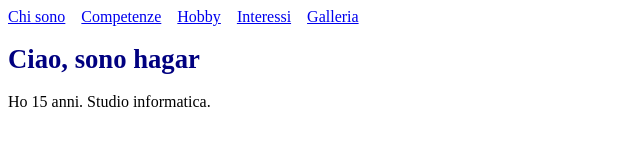
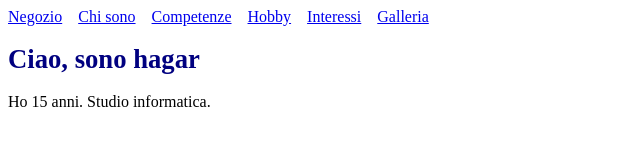
Before and after one commit to hagarabdelkarim/mio-sito, a plain HTML site: page index.html in a window 1280 px wide. Shown: the whole page, without its empty margins (0-640 px from the left). Drawn offline with Linux system fonts and the light colour scheme.

Commit message:
Add files via upload

```diff
--- a/index.html
+++ b/index.html
@@ -7,6 +7,7 @@
 </head>
 <body>
   <nav>
+    <a href="negozio/index.html">Negozio</a>
     <a href="index.html">Chi sono</a>
     <a href="competenze.html">Competenze</a>
     <a href="hobby.html">Hobby</a>
```
